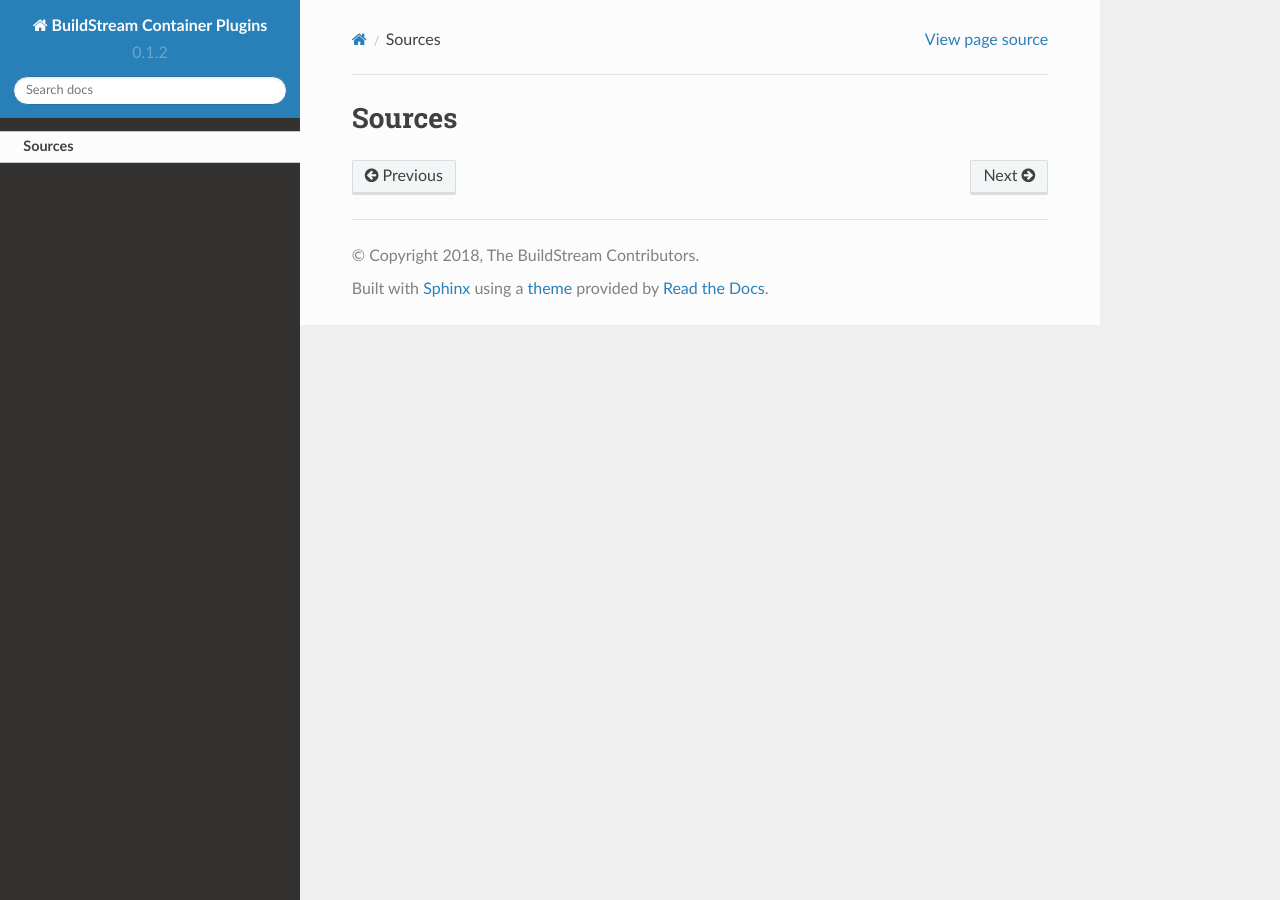
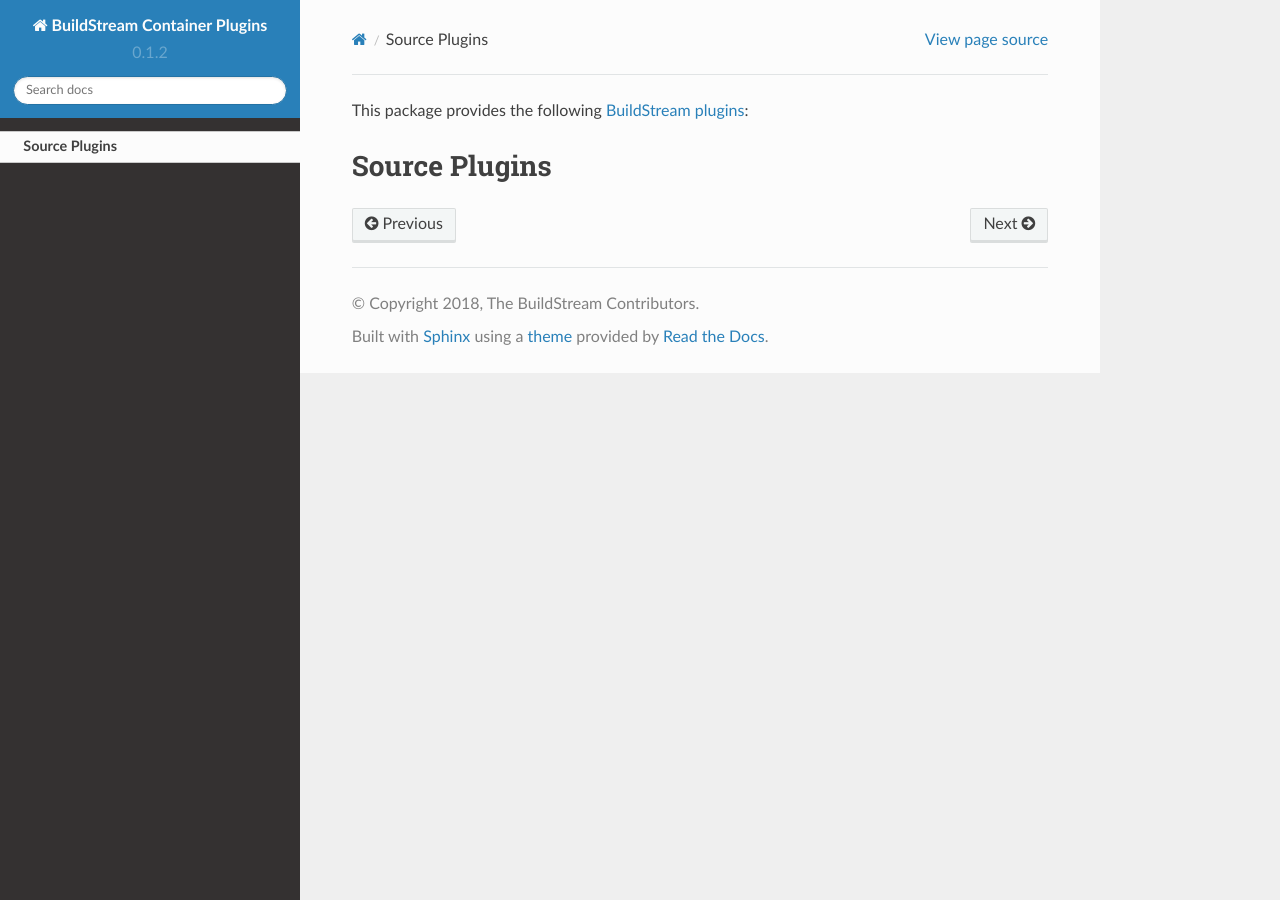
Before and after one commit to buildstream-migration/bst-plugins-container, a Sphinx documentation site: the page built from doc/source/plugin_reference.rst, in a window 1280 px wide. Built offline with Sphinx 7.4.7 and the Read the Docs theme 2.0.0, drawn with Linux system fonts in a browser that asks for light colours; pages that are not in the unit, such as notebooks, are missing from menus.

Commit message:
Minor documentation improvements
* Increase max-depth of table of contents to minimize clicks as we have
  nested headings.

* Clarify what this plugin provides.

```diff
--- a/doc/source/index.rst
+++ b/doc/source/index.rst
@@ -3,7 +3,7 @@
 ----
 
 .. toctree::
-   :maxdepth: 1
+   :maxdepth: 2
 
    plugin_reference
    CONTRIBUTING
--- a/doc/source/plugin_reference.rst
+++ b/doc/source/plugin_reference.rst
@@ -1,5 +1,8 @@
-Sources
-=======
+This package provides the following `BuildStream plugins
+<https://buildstream.gitlab.io/buildstream/core_plugins.html#external-plugins>`_:
+
+Source Plugins
+==============
 
 .. toctree::
    :maxdepth: 1
```
